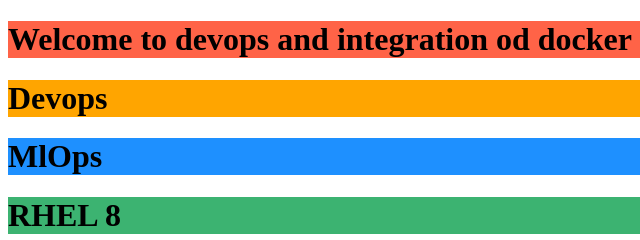
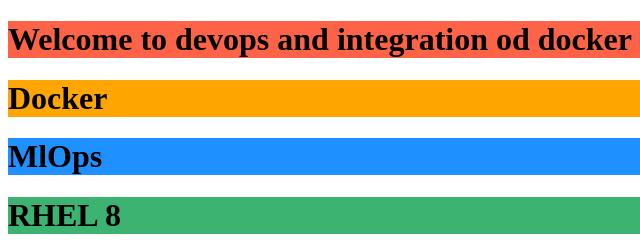
Before and after one commit to imswapnil99/jenkins-docker, a plain HTML site: page index.html in a window 1280 px wide. Shown: the top 240 px of the page, 0-640 px from the left. Drawn offline with Linux system fonts and the light colour scheme.

Commit message:
docker commit

```diff
--- a/index.html
+++ b/index.html
@@ -3,7 +3,7 @@
 <body>
 
 <h1 style="background-color:Tomato;">Welcome to devops and integration od docker</h1>
-<h1 style="background-color:Orange;">Devops</h1>
+<h1 style="background-color:Orange;">Docker</h1>
 <h1 style="background-color:DodgerBlue;">MlOps</h1>
 <h1 style="background-color:MediumSeaGreen;">RHEL 8</h1>
 <h1 style="background-color:Gray;">Docker</h1>
```
